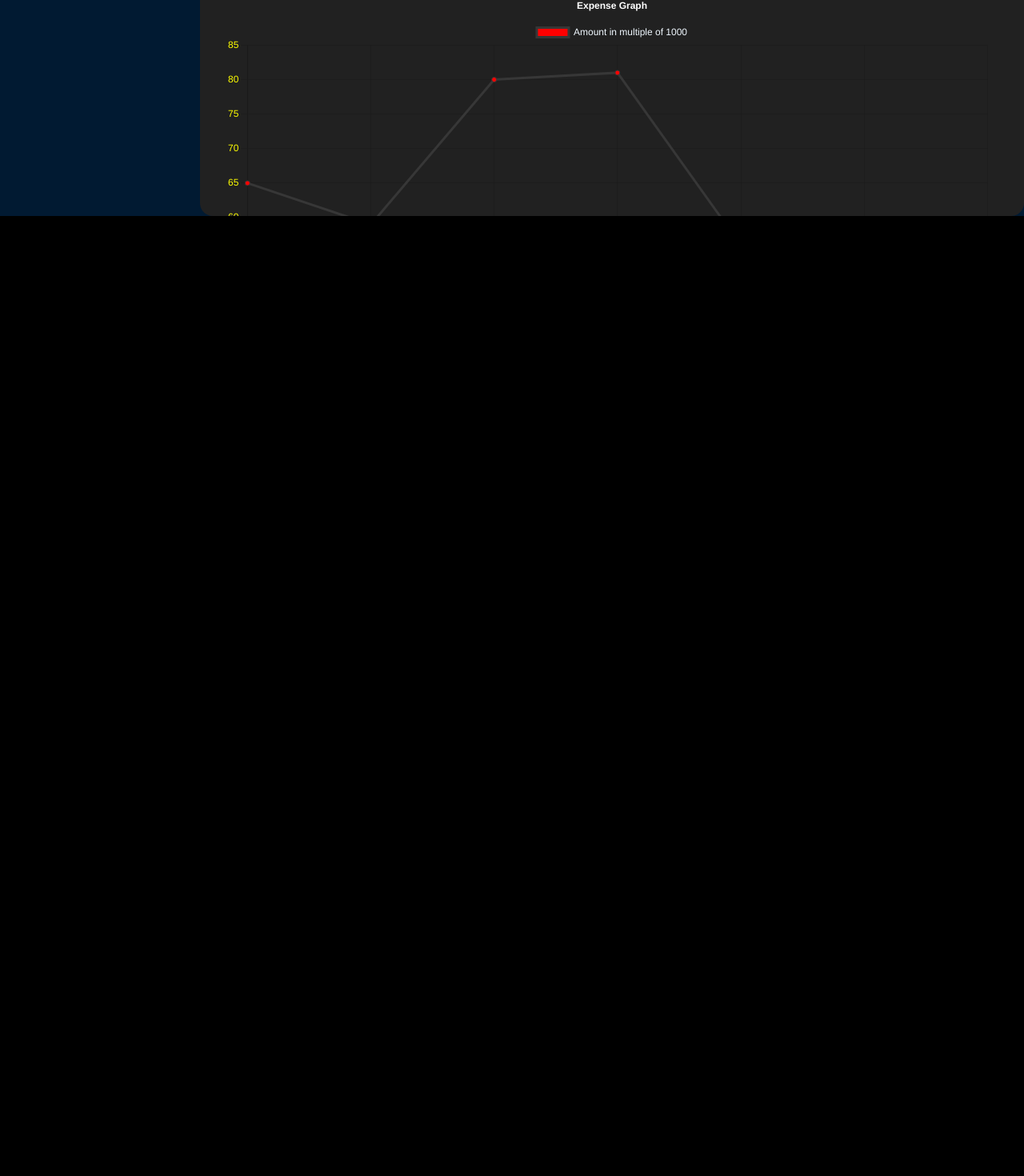
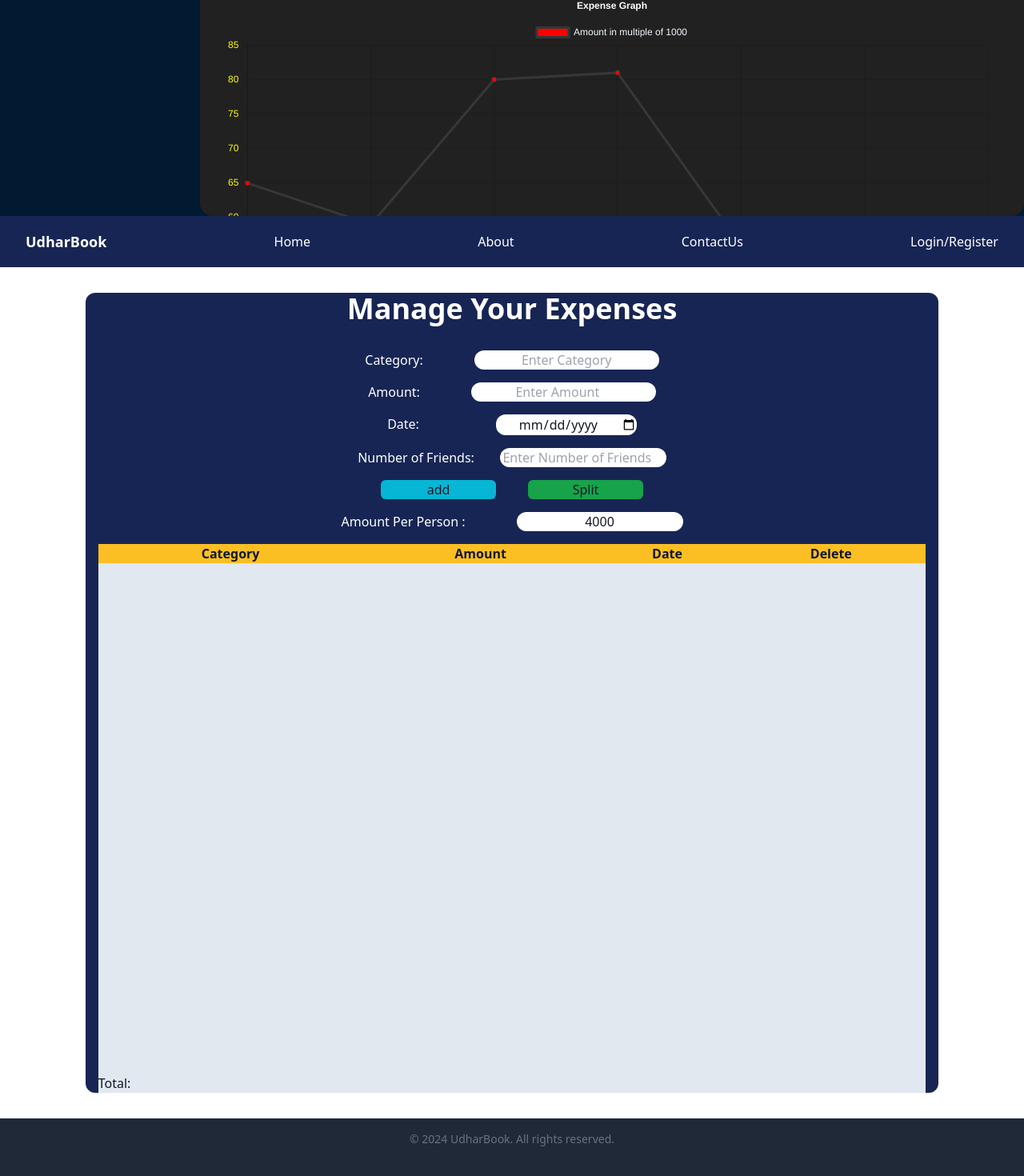
Before and after one commit to VyomRaturi/Udharbook, a React (Vite) app in the folder frontend/: page / in a window 1280 px wide. Shown: the part 522-1992 px from the top of the page at 80% size. Before the commit the page ends 800 px from the top, so only its background shows below. Built offline with nearby package versions, Linux system fonts and the light colour scheme.

Commit message:
Homepage

```diff
--- /dev/null
+++ b/frontend/src/Components/HomePage/Footer.jsx
@@ -0,0 +1,19 @@
+import React from 'react'
+
+const Footer = () => {
+  return (
+    <div>
+             <footer className="bg-gray-800 text-gray-300 py-4 h-48  bottom-0 ">
+      <div className=" mx-auto text-center">
+
+        {/* Copyright */}
+        <p className="text-sm text-gray-500">
+          &copy; {new Date().getFullYear()} UdharBook. All rights reserved.
+        </p>
+      </div>
+    </footer>
+    </div>
+  )
+}
+
+export default Footer
--- /dev/null
+++ b/frontend/src/Components/HomePage/Header.jsx
@@ -0,0 +1,18 @@
+import React from 'react'
+
+function Header() {
+  return (
+
+    <div>
+      <nav className='bg-blue-950 h-16 px-4 md:px-8 justify-between items-center flex top-0'>
+          <div className="text-white text-lg font-bold">UdharBook</div>
+          <a href="#home" className="text-white">Home</a>
+          <a href="#about" className="text-white">About</a>
+          <a href="#ContactUs" className="text-white">ContactUs</a>
+          <a href="#contact" className="text-white">Login/Register</a>
+        </nav>
+    </div>
+  )
+}
+
+export default Header
--- /dev/null
+++ b/frontend/src/Components/HomePage/HomePage.jsx
@@ -0,0 +1,37 @@
+import React from 'react'
+import Header from "../HomePage/Header"
+import Main from "../HomePage/Main"
+import Footer from "../HomePage/Footer"
+
+
+
+function HomePage() {
+  return (
+    <div className='bg-blue-100 min-h-screen text-gray-900 m-0 top-0'>
+
+      <Header/>
+      <Main/>
+      <Footer/>
+      {/* <header >
+        <nav className='container flex justify-between items-center'>
+          <div className='text-emerald-300 flex spacing-sm'>Logo</div>
+          <div className='text-emerald-300 flex spacing-sm'>About US</div>
+          <div className='text-emerald-300 flex spacing-sm'>Contact</div>
+          <div className='text-emerald-300 flex spacing-sm'>Login/Register</div>
+        </nav>
+
+
+      </header>
+      <main>
+
+
+      </main>
+      <footer>
+
+
+      </footer> */}
+    </div>
+  )
+}
+
+export default HomePage
--- /dev/null
+++ b/frontend/src/Components/HomePage/Main.jsx
@@ -0,0 +1,80 @@
+import React from 'react'
+
+const Main = () => {
+  return (
+    <div>
+       <main className="flex-grow bg-white py-8 bg-blue-950">
+        <div className=" mx-auto px-4  flex flex-col bg-blue-950 w-10/12 h-[1000px] justify-center flex items-center rounded-xl gap-4 ">
+          <h1 className="text-4xl font-bold text-center mb-4 text-white ">Manage Your Expenses</h1>
+
+
+          <div className='flex gap-16'>
+          <label for="category-input" className='text-white'>Category:
+          </label>
+            <input type="text" className='rounded-xl text-center' placeholder='Enter Category'/>
+          </div>
+
+          <div className='flex gap-16'>
+          <label for="amount-input" className='text-white'>Amount:
+          </label>
+          <input type="number" className='rounded-xl text-center' placeholder="Enter Amount" />
+          </div>
+
+          <div className='flex justify-between gap-24'>
+          <label for="date-input" className='text-white'>Date:
+          </label>
+          <input type="date" className='rounded-xl text-center w-44'  />
+          </div>
+
+
+
+          <div className='flex justify-between gap-8'>
+          <label for="friend-input" className='text-white' >Number of Friends:
+          </label>
+          <input type="number" className='rounded-xl text-center w-52' placeholder="Enter Number of Friends" />
+          </div>
+
+
+          <div className='flex justify-between gap-10'>
+          <button className='bg-cyan-500 rounded-md flex text-center justify-center w-36 gap-2 '>add </button>
+
+          <button className='bg-green-600 rounded-md flex text-center w-36 justify-center'>Split</button>
+          </div>
+
+          <div className='flex flex-row gap-16'>
+            <label htmlFor="per-person-amount" className='text-white'>Amount Per Person :  </label>
+            <div className='bg-white rounded-xl w-52 text-center '>4000</div>
+          </div>
+
+
+          <div className='bg-blue-400 h-[990px] w-full rounded-t- '>
+          <table className='bg-slate-200 h-full w-full rounded-t-sm border-cyan-700'>
+        <thead className=''>
+          <tr className='bg-amber-400  overflow-hidden'>
+            <th>Category</th>
+            <th>Amount</th>
+            <th>Date</th>
+            <th>Delete</th>
+          </tr>
+        </thead>
+        <tbody className=""></tbody>
+        <tfoot>
+          <td className=''>Total:</td>
+          <td className="total-amount"></td>
+          <td></td>
+          <td></td>
+        </tfoot>
+      </table>
+
+          </div>
+
+
+
+          {/* Add more components or content here */}
+        </div>
+      </main>
+    </div>
+  )
+}
+
+export default Main
--- a/frontend/src/main.jsx
+++ b/frontend/src/main.jsx
@@ -4,9 +4,11 @@ import App from './App.jsx'
 import Register from './Components/Auth/Register/Register.jsx'
 import Profile from './Components/Profile/Profile.jsx'
 import './index.css'
+import HomePage from './Components/HomePage/HomePage.jsx'
 
 createRoot(document.getElementById('root')).render(
   <StrictMode>
     <Profile />
+    <HomePage/>
   </StrictMode>,
 )
```
